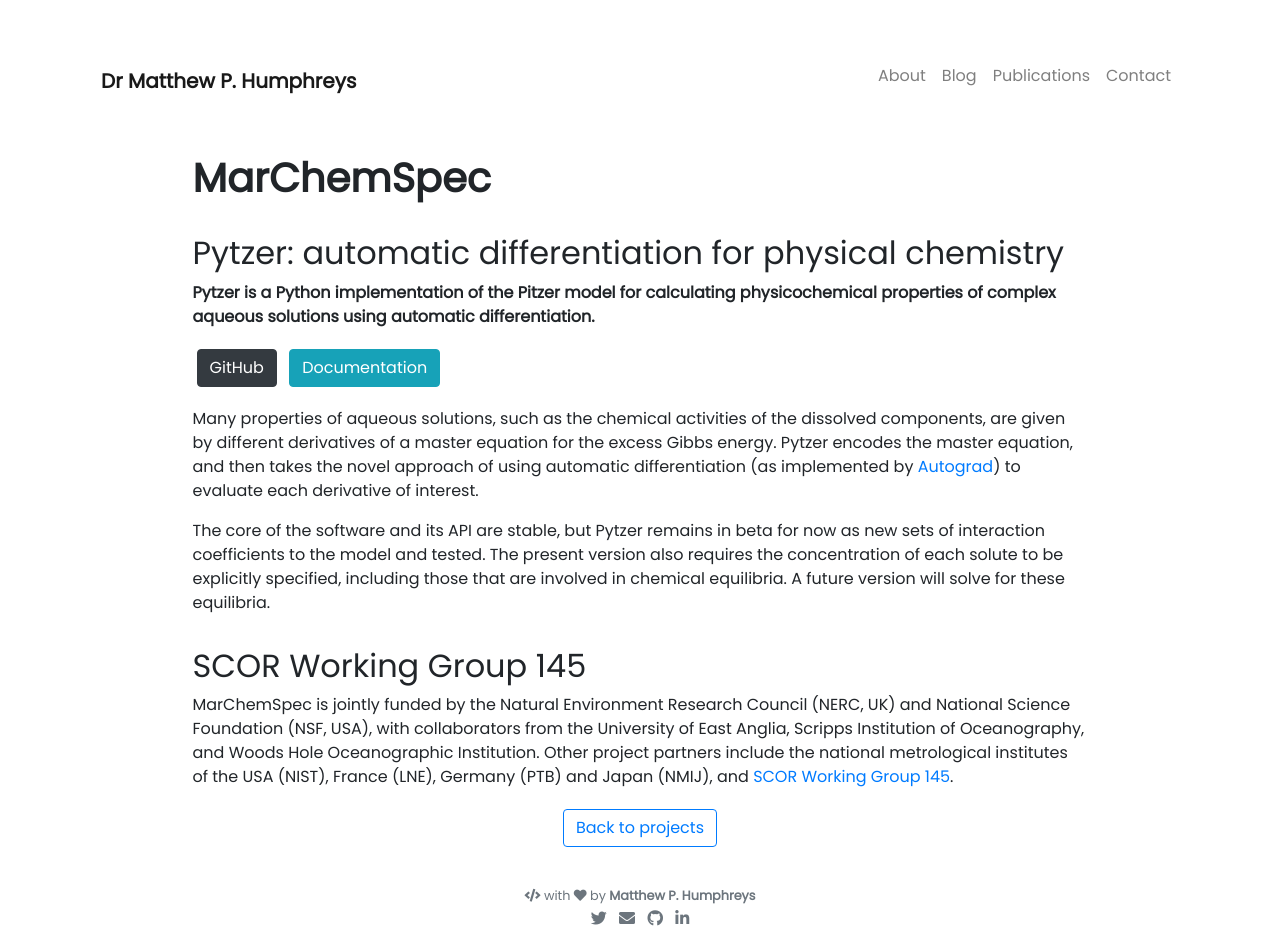
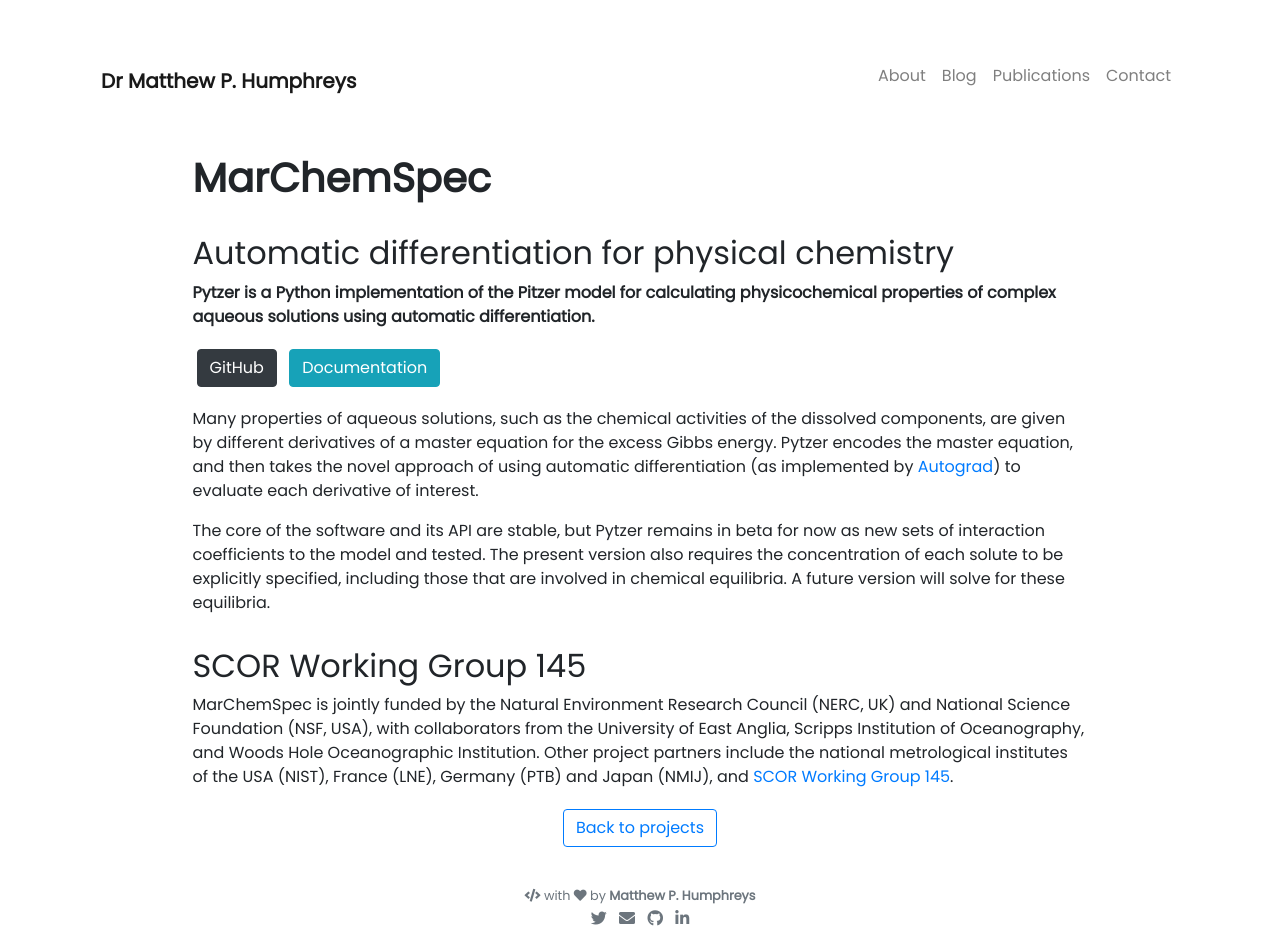
Before and after one commit to mvdh7/mvdh7.github.io, a Jekyll site: the page built from _projects/100-marchemspec.md, in a window 1280 px wide. Built offline with Jekyll 4.4.1, drawn with Linux system fonts in a browser that asks for light colours; nearby versions of some CDN libraries; comment, search, counter and statistics services are not loaded.

Commit message:
Fix colon

```diff
--- a/_projects/100-marchemspec.md
+++ b/_projects/100-marchemspec.md
@@ -8,7 +8,7 @@ permalink: /projects/marchemspec/
 
 # **MarChemSpec**
 
-## Pytzer: automatic differentiation for physical chemistry
+## Automatic differentiation for physical chemistry
 
 **Pytzer is a Python implementation of the Pitzer model for calculating physicochemical properties of complex aqueous solutions using automatic differentiation.**
 
```
